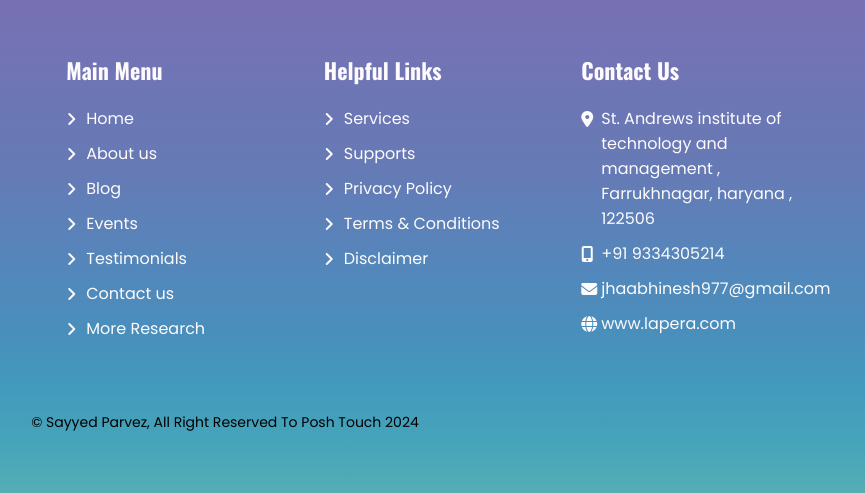
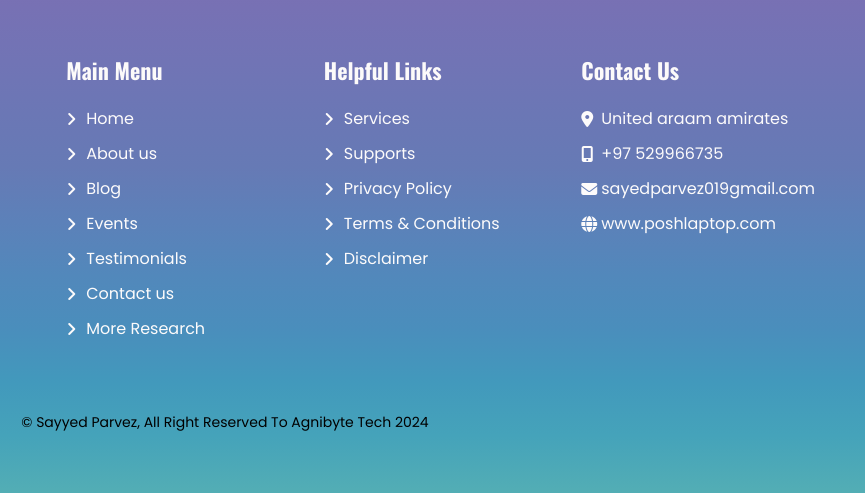
Before and after one commit to agnibyte/poshlaptop, a plain HTML site: page index.html in a window 1280 px wide. Shown: the part 3509-4002 px from the top of the page, 415-1280 px from the left. Drawn offline with nearby package versions, Linux system fonts and the light colour scheme; a web font is replaced by a local one.

Commit message:
changes in contact

```diff
--- a/index.html
+++ b/index.html
@@ -294,15 +294,15 @@
                 <div class="single-footer">
                     <h4>contact us</h4>
                     <ul>
-                        <li><a href=""><i class="fas fa-map-marker-alt"></i> St. Andrews institute of technology and management , Farrukhnagar, haryana , 122506</a></li>
-                        <li><a href=""><i class="fas fa-mobile-alt"></i> +91 9334305214</a></li>
-                        <li><a href=""><i class="fas fa-envelope"></i> jhaabhinesh977@gmail.com</a></li>
-                        <li><a href=""><i class="fas fa-globe"></i> www.lapera.com</a></li>
+                        <li><a href=""><i class="fas fa-map-marker-alt"></i> United araam amirates</a></li>
+                        <li><a href=""><i class="fas fa-mobile-alt"></i> +97 529966735</a></li>
+                        <li><a href=""><i class="fas fa-envelope"></i> sayedparvez019gmail.com</a></li>
+                        <li><a href=""><i class="fas fa-globe"></i> www.poshlaptop.com</a></li>
                     </ul>
                 </div>
             </div>
             <div class="copy">
-                <p>&copy; Sayyed Parvez, All right reserved to Posh Touch 2024</p>
+                <p>&copy; Sayyed Parvez, All right reserved to agnibyte tech 2024</p>
             </div>
         </div>
     </footer>
```
